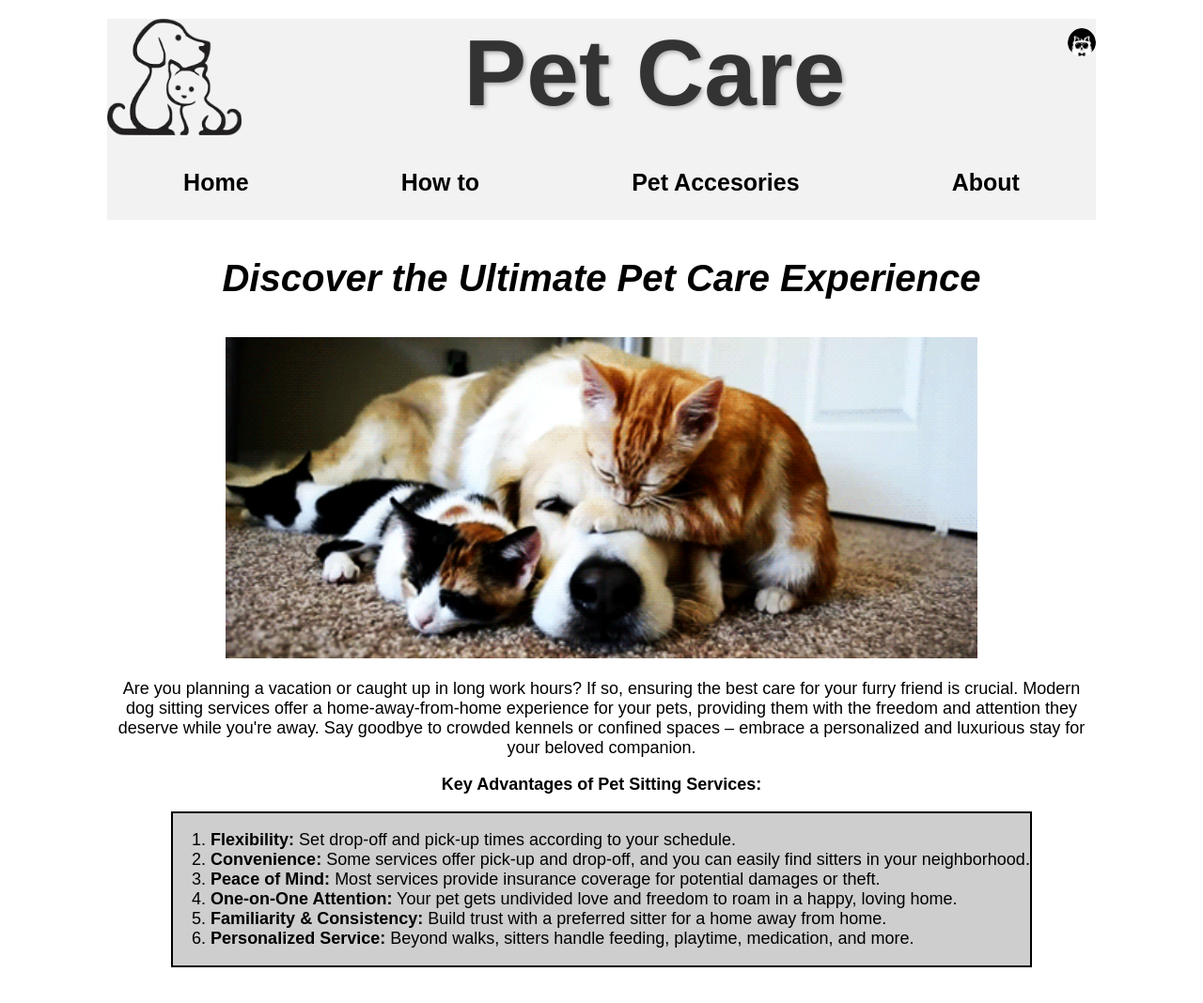
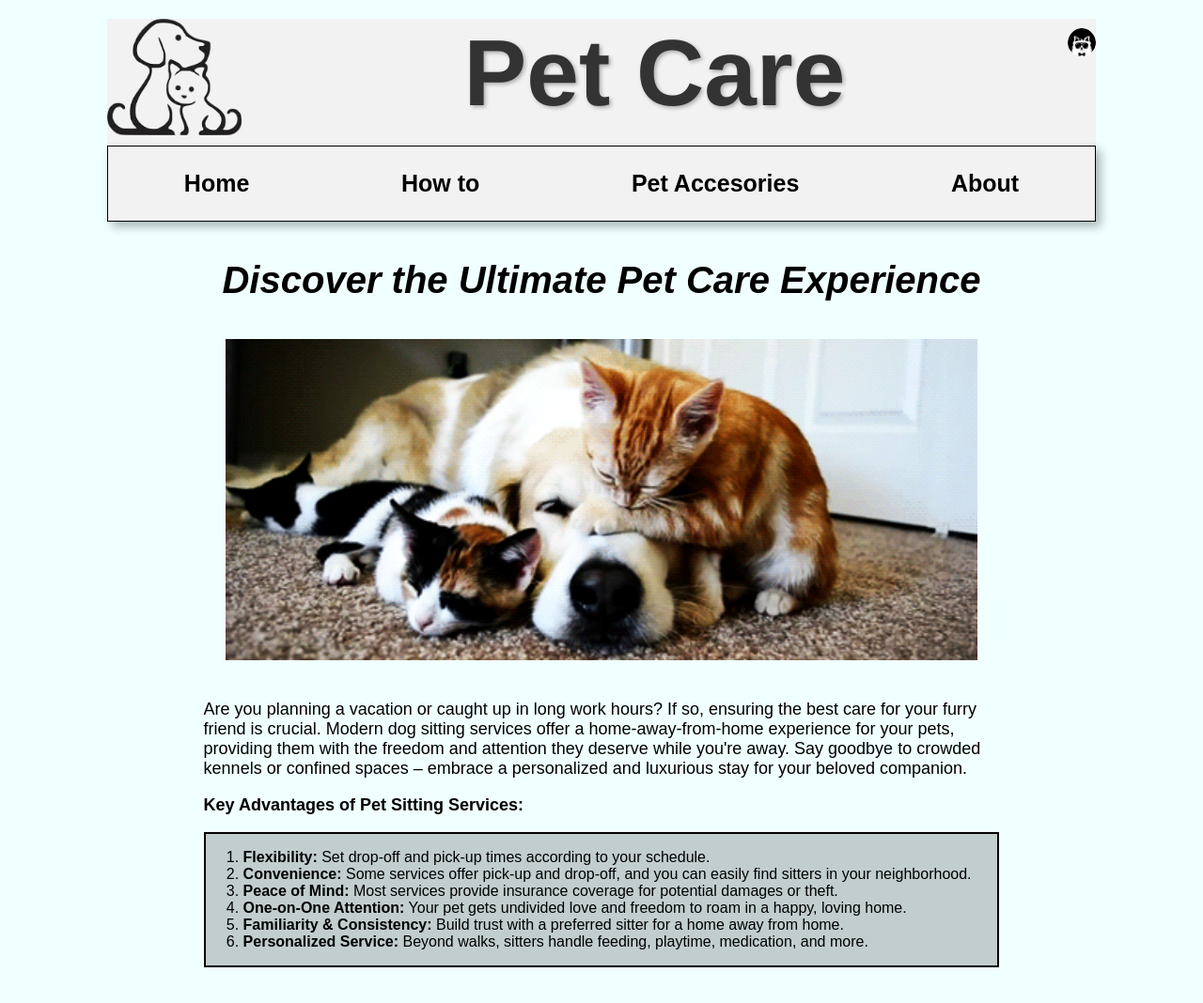
Before and after one commit to Alexandru-Bulai/website-project, a plain HTML site: page index.html in a window 1280 px wide. Shown: the whole page at 94% size. Drawn offline with Linux system fonts and the light colour scheme.

Commit message:
change introduction section position

```diff
--- a/CSS/style.css
+++ b/CSS/style.css
@@ -1,6 +1,7 @@
 body {
   font-family: Arial, sans-serif;
   margin: 0;
+  background-color: azure;
 }
 
 h1 {
@@ -49,6 +50,9 @@ a {
   display: flex;
   justify-content: space-around;
   background-color: #f2f2f2;
+  border-style: solid;
+  border-width: 1px;
+  box-shadow: 5px 5px 10px rgba(0, 0, 0, 0.3);
 }
 
 .company_logo_container {
@@ -102,13 +106,22 @@ a {
   max-width: 800px;
   }
 
-  .p_intro {
+  .intro {
+  width: 90%;
+  margin: 0 auto;
+  padding-left: 50px;
+  padding-right: 50px;
+  padding-top: 20px;
+  padding-bottom: 20px;
+  box-sizing: border-box;
+  max-width: 1200px;
+  }
+
+  .p_introduction {
     font-size: 18px;
-    text-align: center;
   }
 
   .ordered-list {
-    display: inline-block;
     text-align: left;
     background-color: rgba(0, 0, 0, 0.194);
     border-width: 2px;
--- a/index.html
+++ b/index.html
@@ -31,10 +31,11 @@
         <img src="Assets/images/gif1-500x.gif" alt="GIF">
     </div>
 
-    <div class="p_intro">
-        <p>Are you planning a vacation or caught up in long work hours? If so, ensuring the best care for your furry friend is crucial. Modern dog sitting services offer a home-away-from-home experience for your pets, providing them with the freedom and attention they deserve while you're away. Say goodbye to crowded kennels or confined spaces – embrace a personalized and luxurious stay for your beloved companion.</p>
-
-        <p><strong>Key Advantages of Pet Sitting Services:</strong></p>
+    <div class="intro">
+        <div >
+            <p class="p_introduction">Are you planning a vacation or caught up in long work hours? If so, ensuring the best care for your furry friend is crucial. Modern dog sitting services offer a home-away-from-home experience for your pets, providing them with the freedom and attention they deserve while you're away. Say goodbye to crowded kennels or confined spaces – embrace a personalized and luxurious stay for your beloved companion.</p>
+        </div>
+        <p class="p_introduction"><strong>Key Advantages of Pet Sitting Services:</strong></p>
         <div class="ordered-list">
             <ol>
                 <li><strong>Flexibility:</strong> Set drop-off and pick-up times according to your schedule.</li>
```
